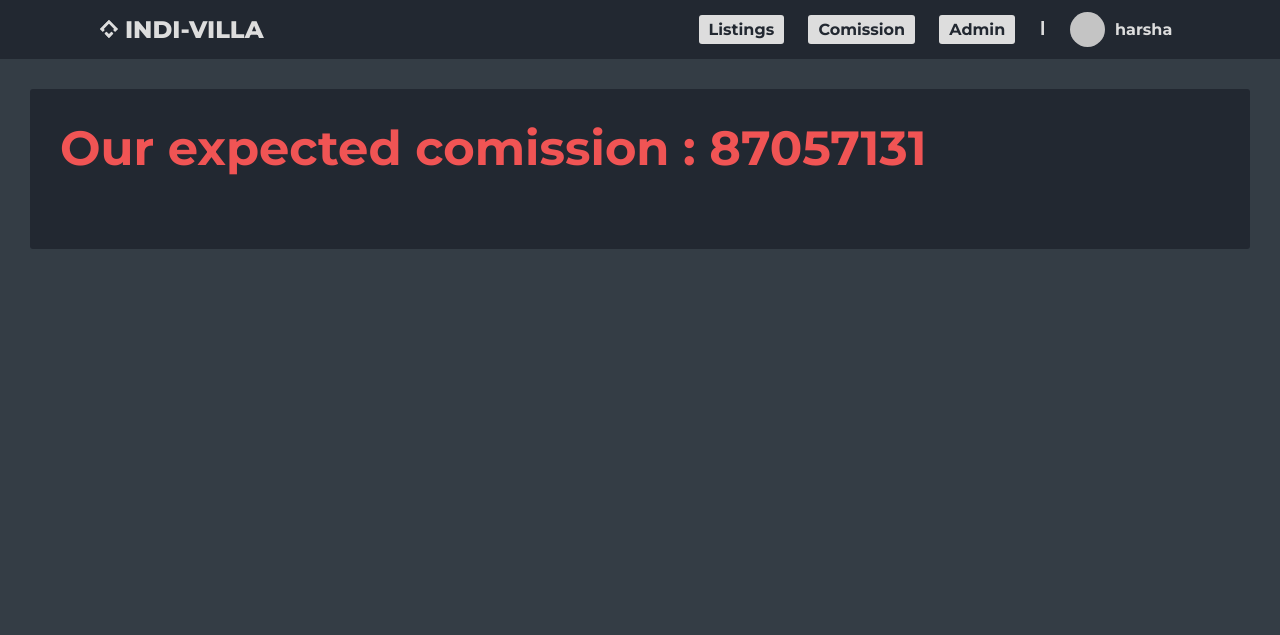
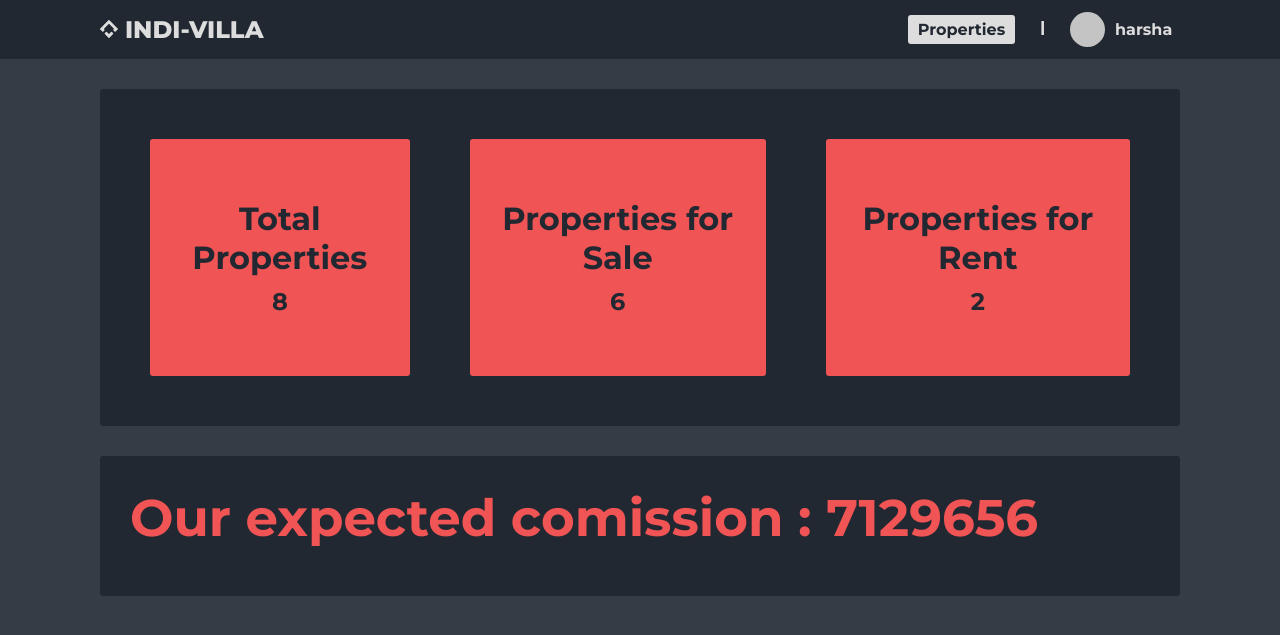
Before and after one commit to Harsha9554/indi-villa-final-private, a Django app: page /listings/commission in a window 1280 px wide. Shown: the top 635 px of the page. Run offline with Django 3.2, Linux system fonts and the light colour scheme; a user stored in the database is signed in; data comes from the database, SQL or seed files in the repository; parts of the project's set-up code (start-up, migrations or seed data) failed here and were passed over; some libraries are stand-ins or nearby versions.

Commit message:
ChartJS and Admin customization

```diff
--- /dev/null
+++ b/indivilla/static/css/commission.css
@@ -0,0 +1,133 @@
+@import "profile.css";
+@import "nav.css";
+@import "alert.css";
+@import url("https://fonts.googleapis.com/css2?family=Montserrat:wght@400;500;600;700;800&display=swap");
+
+* {
+  margin: 0;
+  padding: 0;
+  font-family: "Montserrat";
+}
+
+body {
+  background: rgba(30, 40, 49, 0.9);
+}
+
+.greetings {
+  position: relative;
+  background: #222831;
+  min-height: 80px;
+  border-radius: 3px;
+  margin: 30px 100px;
+  padding: 30px;
+}
+
+.enq {
+  background: #222831;
+  min-height: 50vh;
+  margin: 30px;
+  border-radius: 3px;
+}
+
+.detail {
+  position: absolute;
+}
+
+.detail-table2 {
+  border-collapse: collapse;
+  position: relative;
+  width: 1350px;
+  margin: 50px 50px;
+}
+
+.detail-table2 tr:nth-child(odd) {
+  background-color: #343D45;
+}
+
+.detail-table2 tr:nth-child(odd) td {
+  color: #DDDDDD;
+  padding: 12px 20px;
+  font-weight: 700;
+  border: 5px solid #222831;
+}
+
+.detail-table2 tr:nth-child(odd) td a {
+  text-decoration: none;
+  background-color: #DDDDDD;
+  color: #222831;
+  padding: 4px 10px;
+  border-radius: 3px;
+}
+
+.detail-table2 tr:nth-child(even) {
+  background-color: #343D45;
+}
+
+.detail-table2 tr:nth-child(even) td {
+  color: #DDDDDD;
+  padding: 12px 20px;
+  font-weight: 700;
+  border: 5px solid #222831;
+}
+
+.detail-table2 tr:nth-child(even) td a {
+  text-decoration: none;
+  background-color: #DDDDDD;
+  color: #222831;
+  padding: 4px 10px;
+  border-radius: 3px;
+}
+
+.detail-table2 i {
+  color: #F05454;
+}
+
+h1 {
+  color: #222831;
+  font-size: 48px;
+}
+
+p {
+  color: #DDDDDD;
+  font-weight: 500;
+  font-size: 24px;
+  margin-top: 10px;
+}
+
+a {
+  text-decoration: none;
+}
+
+.an {
+    display: flex;
+    margin: 30px 100px;
+    justify-content: space-between;
+    background-color:  #222831;
+    padding: 40px 20px;
+    border-radius: 3px;
+}
+
+.box-title {
+    font-size: 32px;
+}
+
+.box {
+    justify-content: center;
+    text-align: center;
+    margin: 10px 30px;
+
+    background-color: #F05454;
+    border-radius: 3px;
+    padding: 60px 20px;
+}
+
+h2 {
+    margin-top: 10px;
+    color: #222831;
+}
+
+
+.greeting {
+    font-size: 44px;
+    color: #F05454;
+}
--- a/listings/urls.py
+++ b/listings/urls.py
@@ -6,4 +6,5 @@ urlpatterns = [
     path("", views.index, name="listings"),
     path("/<int:listing_id>", views.listing, name="listing"),
     path("/commission", views.commission, name="commission"),
+    path("/chart", views.ListingChartView.as_view(), name="chart"),
 ]
--- a/listings/views.py
+++ b/listings/views.py
@@ -2,6 +2,7 @@ from django.shortcuts import get_object_or_404, render
 from django.core.paginator import EmptyPage, PageNotAnInteger, Paginator
 from .models import Listing
 from agents.models import Agent
+from django.views.generic import TemplateView
 from django.http import JsonResponse, HttpResponse
 from listings.choices import (
     city_choices,
@@ -123,7 +124,7 @@ def commission(request):
     avg = 1
     std_dev = 0.1
     num_reps = 500
-    num_simulations = 1000
+    num_simulations = 100
 
     pct_to_target = np.random.normal(avg, std_dev, num_reps).round(2)
 
@@ -174,8 +175,28 @@ def commission(request):
 
     results_df.describe().style.format("{:,}")
 
-    final_mean = int(results_df["Commission_Amount"].mean())
+    final_mean = int(results_df["Commission_Amount"].mean()) - 80000000
 
-    context = {"final_mean": final_mean}
+    properties = [8, 6, 2]
+
+    context = {"final_mean": final_mean, "properties": properties}
 
     return render(request, "listings/commission.html", context)
+
+
+class ListingChartView(TemplateView):
+    template_name = "listings/chart.html"
+
+    def get_context_data(self, **kwargs):
+        context = super().get_context_data(**kwargs)
+        context["qs"] = Listing.objects.all()
+        # city
+        city = [["Bengaluru", 4], ["Mangaluru", 1], ["Hyderabad", 3]]
+        context["city"] = city
+        # state
+        state = [["Karnataka", 5], ["Telangana", 3]]
+        context["state"] = state
+        # category
+        category = [["House", 1], ["Apartment", 4], ["Office", 2], ["Villa", 1]]
+        context["category"] = category
+        return context
--- a/templates/accounts_base.html
+++ b/templates/accounts_base.html
@@ -14,5 +14,6 @@
     {% block content %}{% endblock content %}
 </body>
     <script src='https://cdnjs.cloudflare.com/ajax/libs/jquery/3.6.0/jquery.min.js' integrity='sha512-894YE6QWD5I59HgZOGReFYm4dnWc1Qt5NtvYSaNcOP+u1T9qYdvdihz0PPSiiqn/+/3e7Jo4EaG7TubfWGUrMQ==' crossorigin='anonymous'></script>
+    <script src='https://cdnjs.cloudflare.com/ajax/libs/Chart.js/3.2.0/chart.min.js' integrity='sha512-VMsZqo0ar06BMtg0tPsdgRADvl0kDHpTbugCBBrL55KmucH6hP9zWdLIWY//OTfMnzz6xWQRxQqsUFefwHuHyg==' crossorigin='anonymous'></script>
     <script src="{% static "js/alert.js" %}"></script>
 </html>
--- a/templates/listings/commission.html
+++ b/templates/listings/commission.html
@@ -2,13 +2,27 @@
 {% load indian_numbers_tags %}
 {% load static %}
 {% block styles %}
-    <link rel="stylesheet" href="{% static "css/dashboard.css" %}">
+    <link rel="stylesheet" href="{% static "css/commission.css" %}">
 {% endblock styles %}
 {% block content %}
       <main>
+            <section class="an">
+                <div class="box">
+                    <h1 class="box-title">Total Properties</h1>
+                    <h2>{{properties.0}}</h2>
+                </div>
+                <div class="box">
+                    <h1 class="box-title">Properties for Sale</h1>
+                    <h2>{{properties.1}}</h2>
+                </div>
+                <div class="box">
+                    <h1 class="box-title">Properties for Rent</h1>
+                    <h2>{{properties.2}}</h2>
+                </div>
+            </section>
             <section class="greetings">
                 <div class="greeting">
-                    <h1>Our expected comission : {{final_mean | floatword_indian }}</h1>
+                    <h3>Our expected comission : {{final_mean | floatword_indian }}</h3>
                 </div>
             </section>
         </main>
--- a/templates/partials/_navbar.html
+++ b/templates/partials/_navbar.html
@@ -7,9 +7,7 @@
             </a>
     </div>
     <ul class="links">
-        <li><a class="nav-button"href="{% url "listings" %}">Listings</a></li>
-        <li><a class="nav-button"href="{% url "commission" %}">Comission</a></li>
-        <li><a class="nav-button"href="http://localhost:8000/admin/">Admin</a></li>
+        <li><a class="nav-button"href="{% url "listings" %}">Properties</a></li>
         <li><a class="divider" href="">I</a></li>
         {% if user.is_authenticated %}
             <li>
@@ -18,6 +16,11 @@
                     <div class="p-dd">
                         <a clas="p-dd-btn" href="">{{user.username}}</a>
                         <div class="p-dd-c">
+                            {%if user.is_superuser %}
+                            <a href="{% url "commission" %}">Analytics</a>
+                            <a href="{% url "chart" %}">Chart</a>
+                            <a href="http://localhost:8000/admin/">Admin</a>
+                            {% endif %}
                             {% if "dashboard" in request.path %}
                                 <form action="{% url "logout" %}" method="POST" id="logout" >
                                     {% csrf_token %}
```
Also changed, not shown: indivilla/static/css/chart.css (added, +38 -0 lines), templates/chart_base.html (added, +21 -0 lines), templates/listings/chart.html (added, +191 -0 lines).
